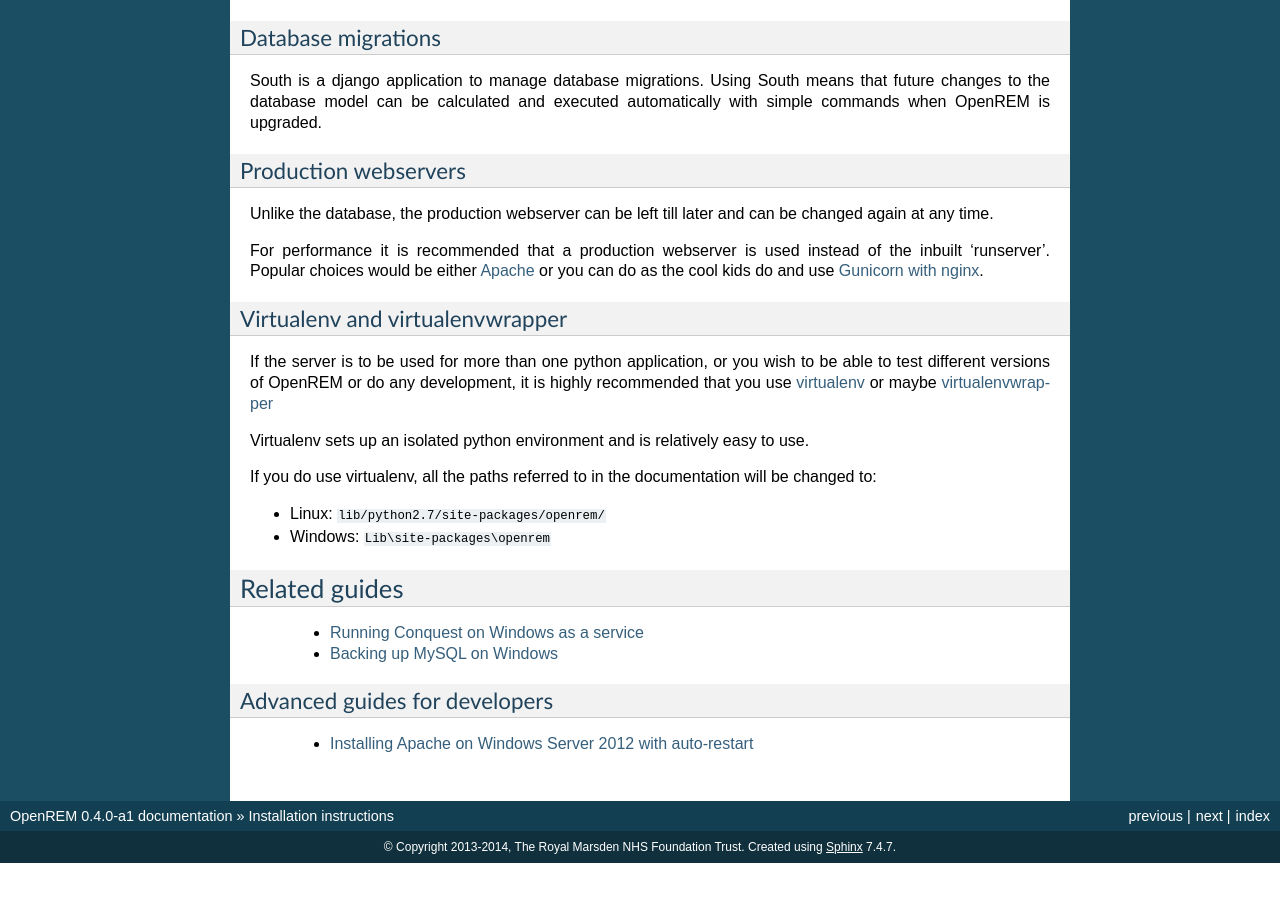
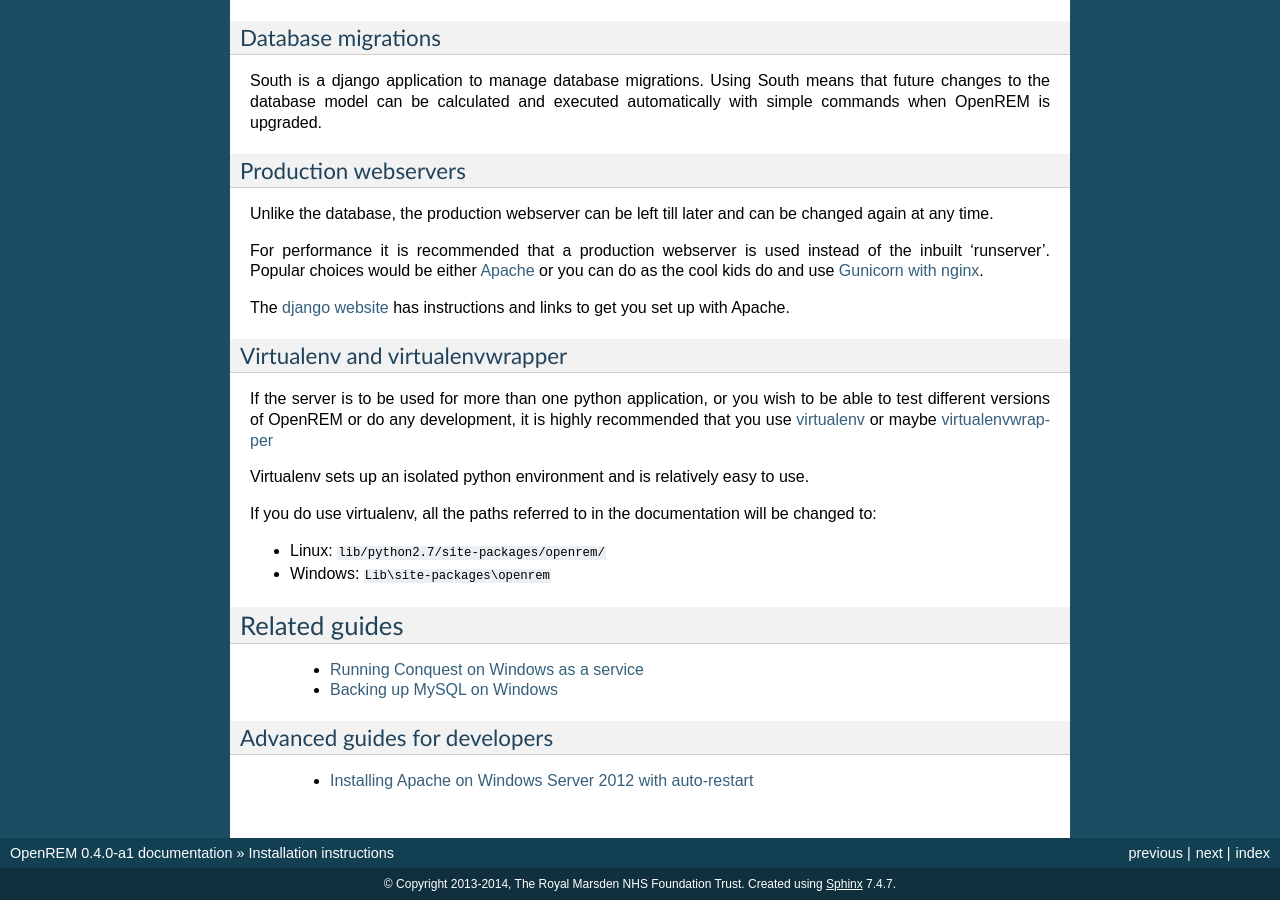
Before and after one commit to ckswilliams/modOpenREM, a Sphinx documentation site: the page built from docs/install.rst, in a window 1280 px wide and 900 px high, scrolled down 2327 px. Built offline with Sphinx 7.4.7, drawn with Linux system fonts in a browser that asks for light colours; before the commit the page ends 3190 px from its top, so only the background shows below that.

Commit message:
Added link for normal apache setup into the production webserver section of the install docs. Refs #80 and #54.

```diff
--- a/docs/install.rst
+++ b/docs/install.rst
@@ -145,6 +145,8 @@
 Popular choices would be either `Apache <http://httpd.apache.org>`_ or you can do as the cool kids
 do and use `Gunicorn with nginx <http://www.robgolding.com/blog/2011/11/12/django-in-production-part-1---the-stack/>`_.
 
+The `django website <https://docs.djangoproject.com/en/1.6/howto/deployment/wsgi/modwsgi/>`_
+has instructions and links to get you set up with Apache.
 
 Virtualenv and virtualenvwrapper
 --------------------------------
```
